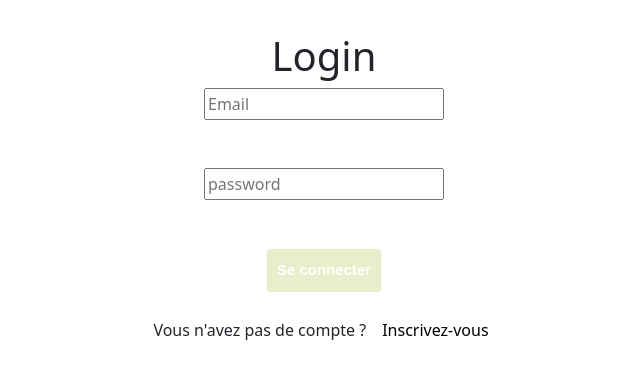
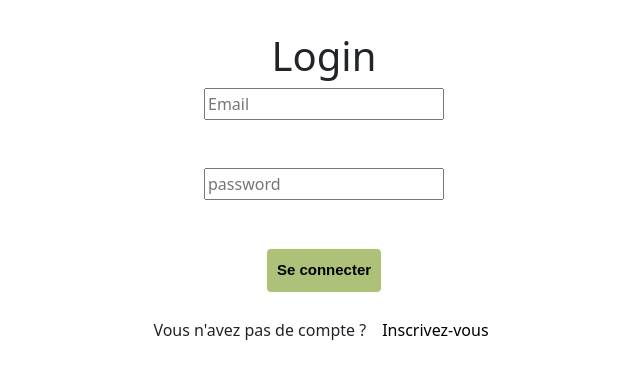
Before and after one commit to Erica-Rodrigues/BookClub, a PHP site: page /login.php in a window 1280 px wide. Shown: the part 56-435 px from the top of the page, without its empty margins (316-956 px from the left). Run offline with PHP 8.4, Linux system fonts and the light colour scheme.

Commit message:
modification couleur bouton connecter

```diff
--- a/src/assets/style/login.css
+++ b/src/assets/style/login.css
@@ -40,11 +40,11 @@
 .myButton {
     display: block;
     margin: 0 auto;
-    background-color: rgb(233, 237, 201);
+    background-color: rgb(173, 193, 120);
     border-radius: 5px;
     border: 1px solid rgb(254, 250, 244);
     cursor: pointer;
-    color: #ffffff;
+    color: black;
     font-family: Arial;
     font-size: 15px;
     font-weight: bold;
```
